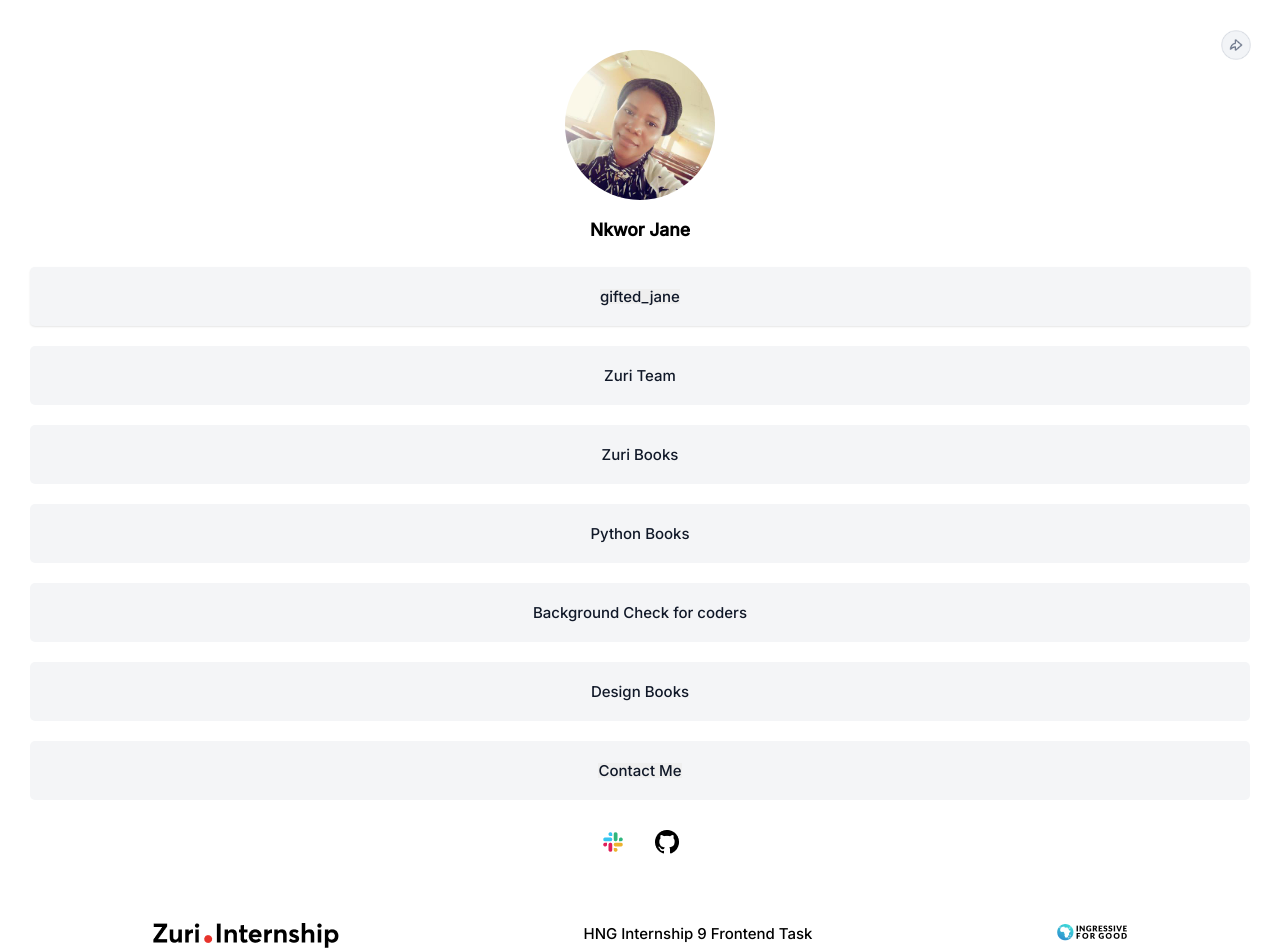
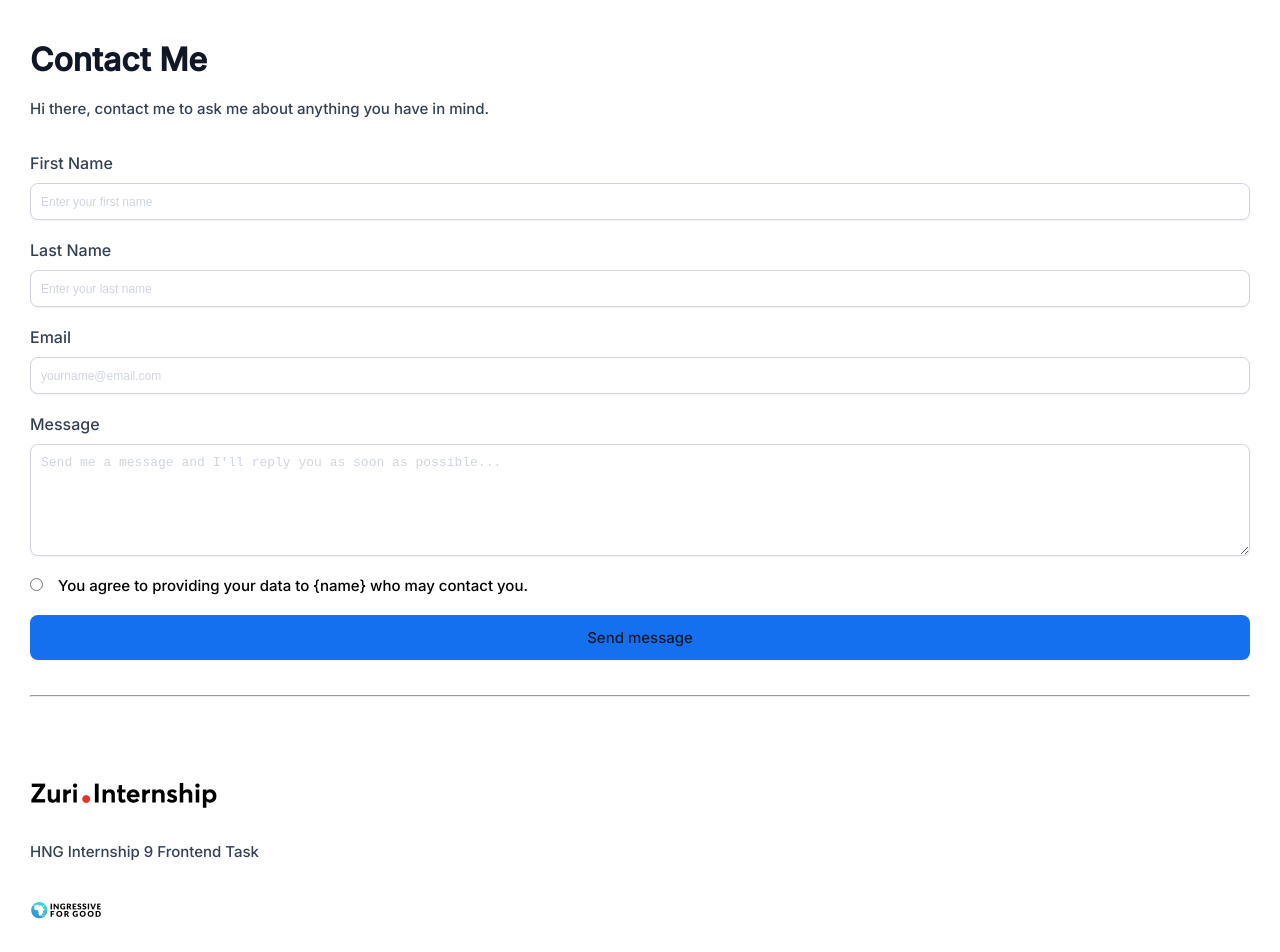
Before and after one commit to Nkwor-Jane/linktree, a React (Create React App) app: page /contact in a window 1280 px wide. Shown: the top 952 px of the page. Built offline with nearby package versions, Linux system fonts and the light colour scheme.

Commit message:
style: Feature and updates related to styling

```diff
--- a/src/App.js
+++ b/src/App.js
@@ -1,18 +1,17 @@
-import { Route, BrowserRouter as Router, Routes, Navigate } from "react-router-dom";
+import { Route, BrowserRouter as Router, Routes,} from "react-router-dom";
 import ContactMe from "./components/ContactMe";
 import ProfilePage from "./components/ProfilePage";
 
 function App() {
   return (
+    <div className="body">
     <Router>
-      <div className="body">
-        {/* <Routes>
-          <Route exact to="/" element={<ProfilePage/>}/>
-          <Route to ="/contact" element={<Navigate to="/contact"/>}/>
-        </Routes> */}
-        <ProfilePage/>
-      </div>
+        <Routes>
+          <Route exact path ="/" element={<ProfilePage/>}/>
+          <Route exact path="/contact" element={<ContactMe/>}/>
+        </Routes>
     </Router>
+    </div>
 
   );
 }
--- a/src/components/ContactMe.jsx
+++ b/src/components/ContactMe.jsx
@@ -1,33 +1,61 @@
 import React from "react";
-import Footer from "./Footer";
+import "../styles/ContactMe.css";
+import I4G from "../images/I4G.png";
+import Zuri from "../images/zuri.png";
 
 export default function ContactMe () {
   return (
-    <div>
+    <div className="form_body">
         <h1>Contact Me</h1>
         <p>Hi there, contact me to ask me about anything you have in mind.</p>
         <div>
-            <form action="">
-                <label htmlFor="first_name">First Name</label>
-                <input type="text" id="first_name" placeholder="Enter your first name" />
+            <form>
+                <div className="minis">
+                    <label htmlFor="first_name" className="labels">First Name</label>
+                    <input required type="text" id="first_name" placeholder="Enter your first name" className="inputs" />
+                </div>
 
-                <label htmlFor="last_name">Lastt Name</label>
-                <input type="text" id="last_name" placeholder="Enter your last name" />
+                <div className="minis">
+                    <label htmlFor="last_name" className="labels">Last Name</label>
+                    <input required type="text" id="last_name" placeholder="Enter your last name"  className="inputs"/>
+                </div>
 
-                <label htmlFor="email">Email</label>
-                <input type="email" id="email" placeholder="yourname@email.com" />
+                <div className="minis">
+                    <label htmlFor="email" className="labels">Email</label>
+                    <input required type="email" id="email" placeholder="yourname@email.com"  className="inputs"/>
+                </div >
 
-                <label htmlFor="meaasge">Message</label>
-                <textarea name="message" id="message" placeholder="Send me a message and I'll reply you as soon as possible..."></textarea>
 
-                <label htmlFor="agreement">You agree to providing your data to
-                 {/* \{name}\  */}
-                 who may caontact you.</label>
-                <input type="checkbox" name="agreement" id="agreement" />
+                <div className="minis">
+                    <label htmlFor="meaasge" className="labels">Message</label>
+                    <textarea required name="message"  id="message" placeholder="Send me a message and I'll reply you as soon as possible..." className="inputs"/>
+                </div>
+
+                <div className="minis checkbox_section">
+                    <input required type="radio" name="agreement" id="agreement" />
+                    <label htmlFor="agreement">You agree to providing your data to
+                    &#123;name&#125;
+                    who may contact you.</label>
+                </div>
+
                 <button type="submit" id="btn__submit">Send message</button>
             </form>
         </div>
-        <Footer/>
+
+        <footer>
+            <hr/>
+            <div className="unique_footer">
+                    <div>
+                        <img src={Zuri} alt="Zuri" />
+                    </div>
+                    <div>
+                        <p>HNG Internship 9 Frontend Task</p>
+                    </div>
+                    <div>
+                        <img src={I4G} alt="I4G" />
+                    </div>
+            </div>
+        </footer>
     </div>
   )
 }
--- a/src/components/Footer.jsx
+++ b/src/components/Footer.jsx
@@ -16,7 +16,7 @@ export default function Footer() {
                         <img src={Github} alt="Github" />
                     </div>
                 </div>
-
+                    <hr/>
                 <div className="logos">
                     <div>
                         <img src={Zuri} alt="Zuri" />
--- a/src/components/ProfilePage.jsx
+++ b/src/components/ProfilePage.jsx
@@ -4,11 +4,10 @@ import "../styles/ProfilePage.css";
 import ProfileImage from "../images/profile.jpg";
 
 import Footer from "./Footer";
-import { useNavigate } from "react-router-dom";
+import { Link} from "react-router-dom";
 
 
 export default function ProfilePage() {
-    const navigate = useNavigate();
     return (
         <div className="profile">
             <div className="icon">
@@ -57,7 +56,9 @@ export default function ProfilePage() {
                 </div>
 
                 <div className="links">
-                    <button onClick={()=>{navigate("/contact")}}>Contact Me</button>
+                        <button>
+                        <Link to="/contact">Contact Me</Link>
+                        </button>
                 </div>
             </div>
             <Footer/>
--- /dev/null
+++ b/src/styles/ContactMe.css
@@ -0,0 +1,89 @@
+.form_body{
+    /* display: flex;
+    align-items: center;
+    justify-content: center;
+    flex-direction: column; */
+    font-family:Inter, "sans-serif";
+}
+
+h1{
+    color: #101828;
+    font-size: 2rem;
+    text-align: left;
+    padding: 10px  0;
+}
+p{
+    color: #344054;
+    padding:  10px 0;
+    font-size: 15px;
+    margin-bottom: 10px;
+}
+form{
+    display: flex;
+    flex-direction: column;
+    justify-content: flex-start;
+    padding: 10px 0;
+}
+.labels{
+    color: #344054;
+
+}
+.inputs{
+    padding: 10px;
+    border: 1px solid #D0D5DD;
+    box-shadow: 0px 1px 2px rgba(16, 24, 40, 0.05);
+    border-radius: 8px;
+    display: block;
+    width: 100%;
+    margin: 10px 0;
+    outline: none;
+}
+input::placeholder{
+    font-size: 12px;
+    color: #D0D5DD;
+    font-weight: 400;
+}
+textarea::placeholder{
+    font-size: 13px;
+    color: #D0D5DD;
+    font-weight: 400;
+}
+textarea{
+    height: 7rem;
+}
+.minis{
+    padding: 5px 0;
+    width: 100%;
+}
+.checkbox_section{
+    font-size: 15px;
+    color: #D0D5DD;
+    font-weight: 400;
+}
+input[type="radio"]{
+   margin-right: 15px;
+   border-radius: 50%;
+}
+button{
+    background: #1570EF;
+    border: 1px solid #1570EF;
+    box-shadow: 0px 1px 2px rgba(16, 24, 40, 0.05);
+    border-radius: 8px;
+    padding: 15px 30px;
+    width: 100%;
+    color: #fff;
+    font-size: 15px;
+    margin: 15px 0;
+}
+.unique_footer{
+    display: flex;
+    align-items: flex-start;
+    flex-direction: column;
+    margin-top: 4rem;
+}
+.unique_footer div{
+    padding: 15px 0;
+}
+.unique_footer p{
+    padding: 0;
+}
--- a/src/styles/Footer.css
+++ b/src/styles/Footer.css
@@ -6,7 +6,7 @@ footer{
     display: flex;
     align-items: center;
     justify-content: center;
-    margin: 20px;
+    margin: 10px;
 }
 .social-icons img{
     margin: 0 15px;
@@ -17,6 +17,5 @@ footer{
     align-items: center;
     justify-content: space-around;
     cursor: pointer;
-    /* margin-top: 2rem; */
-    padding-top: 40px;
+    padding-top: 10px;
 }
```
